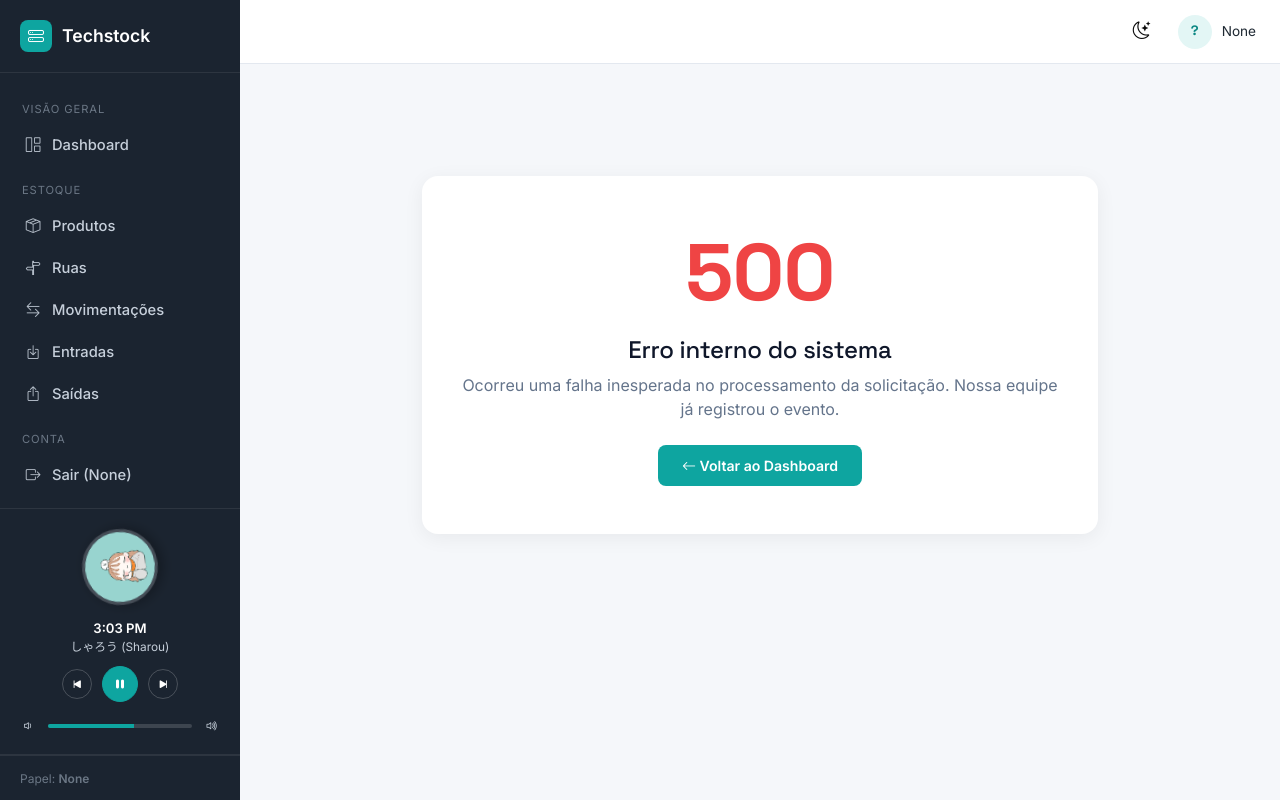
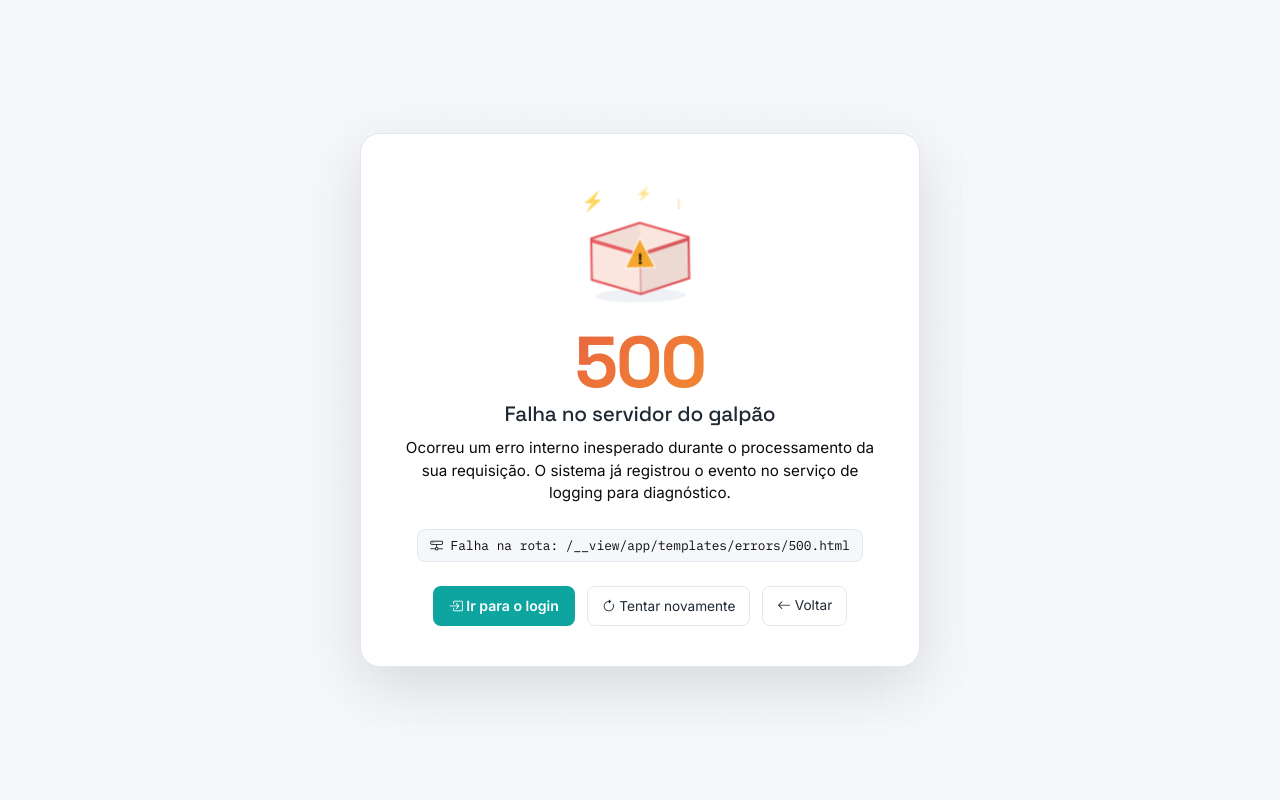
Before and after one commit to Thiago-Navo/Pr--Trabalho-Trabalho-Final, a Flask app: template app/templates/errors/500.html in a window 1280 px wide. Run offline with Flask 3, Linux system fonts and the light colour scheme; the template is opened without the code that fills it, so the values that code supplies are empty.

Commit message:
feat: reformula tela de erro 500 no padrao da 404 e remove duplicatas de templates

```diff
--- a/app/templates/errors/500.html
+++ b/app/templates/errors/500.html
@@ -1,16 +1,192 @@
-{% extends "base.html" %}
+<!DOCTYPE html>
+<html lang="pt-BR" data-theme="light">
+<head>
+  <meta charset="UTF-8" />
+  <meta name="viewport" content="width=device-width, initial-scale=1.0" />
+  <title>500 — Erro interno | Techstock</title>
 
-{% block titulo %}500 — Erro interno — TechStock{% endblock %}
+  <link href="https://cdn.jsdelivr.net/npm/bootstrap@5.3.3/dist/css/bootstrap.min.css" rel="stylesheet">
+  <link href="https://cdn.jsdelivr.net/npm/bootstrap-icons@1.11.3/font/bootstrap-icons.css" rel="stylesheet">
+  <link href="https://fonts.googleapis.com/css2?family=Space+Grotesk:wght@500;700&family=Inter:wght@400;500;600&family=IBM+Plex+Mono:wght@400;600&display=swap" rel="stylesheet">
+  <link href="{{ url_for('static', filename='css/style.css') }}" rel="stylesheet">
 
-{% block conteudo %}
-<section class="container py-5" style="max-width: 700px; margin: 40px auto; text-align: center;">
-  <div style="background: var(--surface, #ffffff); border-radius: 16px; padding: 48px 32px; box-shadow: 0 4px 20px rgba(0,0,0,0.06);">
-    <h1 style="font-size: 5rem; font-weight: 800; color: #EF4444; margin: 0;">500</h1>
-    <h2 style="font-size: 1.5rem; margin: 16px 0 8px; color: var(--text, #0f172a);">Erro interno do sistema</h2>
-    <p style="color: var(--text-muted, #64748b); font-size: 1rem; margin-bottom: 24px;">Ocorreu uma falha inesperada no processamento da solicitação. Nossa equipe já registrou o evento.</p>
-    <a href="{{ url_for('dashboard') }}" class="btn-primary-custom" style="display: inline-block; padding: 10px 24px;">
-      <i class="bi bi-arrow-left"></i> Voltar ao Dashboard
-    </a>
+  <script>
+    (function () {
+      const salvo = localStorage.getItem("estoque-tema");
+      const tema = salvo === "dark" ? "dark" : "light";
+      document.documentElement.setAttribute("data-theme", tema);
+      document.documentElement.setAttribute("data-bs-theme", tema);
+    })();
+  </script>
+
+  <style>
+    .pagina-500 {
+      min-height: 100vh;
+      display: flex;
+      align-items: center;
+      justify-content: center;
+      background: var(--color-bg);
+      padding: 24px;
+      overflow: hidden;
+      position: relative;
+    }
+
+    .pagina-500::before {
+      content: "";
+      position: absolute;
+      inset: 0;
+      background-image:
+        linear-gradient(var(--color-border) 1px, transparent 1px),
+        linear-gradient(90deg, var(--color-border) 1px, transparent 1px);
+      background-size: 40px 40px;
+      opacity: 0.35;
+      mask-image: radial-gradient(circle at center, black 0%, transparent 70%);
+    }
+
+    .cartao-500 {
+      position: relative;
+      z-index: 1;
+      max-width: 560px;
+      width: 100%;
+      text-align: center;
+      background: var(--color-surface);
+      border: 1px solid var(--color-border);
+      border-radius: 20px;
+      padding: 48px 40px 40px;
+      box-shadow: 0 20px 60px rgba(0,0,0,0.12);
+    }
+
+    .icone-500 {
+      width: 150px;
+      margin: 0 auto 8px;
+      animation: flutuar 3.2s ease-in-out infinite;
+    }
+
+    @keyframes flutuar {
+      0%, 100% { transform: translateY(0) rotate(-1deg); }
+      50% { transform: translateY(-14px) rotate(1deg); }
+    }
+
+    .alerta-spark {
+      animation: pulsar 2s ease-in-out infinite;
+      transform-origin: center;
+    }
+    .alerta-spark.s2 { animation-delay: 0.5s; }
+    .alerta-spark.s3 { animation-delay: 1s; }
+
+    @keyframes pulsar {
+      0%, 100% { opacity: 0.3; transform: scale(0.9); }
+      50% { opacity: 1; transform: scale(1.1); }
+    }
+
+    .numero-500 {
+      font-family: var(--font-display);
+      font-weight: 700;
+      font-size: 4.5rem;
+      line-height: 1;
+      letter-spacing: -2px;
+      margin: 8px 0 4px;
+      background: linear-gradient(135deg, var(--color-danger), var(--color-warning));
+      -webkit-background-clip: text;
+      background-clip: text;
+      -webkit-text-fill-color: transparent;
+    }
+
+    .titulo-500 {
+      font-family: var(--font-display);
+      font-size: 1.3rem;
+      color: var(--color-text);
+      margin-bottom: 10px;
+    }
+
+    .texto-500 {
+      color: var(--color-text-muted);
+      font-size: 0.95rem;
+      line-height: 1.5;
+      margin-bottom: 24px;
+    }
+
+    .caminho-500 {
+      font-family: var(--font-mono);
+      font-size: 0.8rem;
+      background: var(--color-bg);
+      border: 1px solid var(--color-border);
+      color: var(--color-text-muted);
+      padding: 6px 12px;
+      border-radius: 8px;
+      display: inline-block;
+      margin-bottom: 24px;
+      word-break: break-all;
+      max-width: 100%;
+    }
+
+    .acoes-500 {
+      display: flex;
+      gap: 12px;
+      justify-content: center;
+      flex-wrap: wrap;
+    }
+
+    .acoes-500 .btn-primary-custom,
+    .acoes-500 .btn-ghost {
+      text-decoration: none;
+    }
+  </style>
+</head>
+<body>
+
+  <div class="pagina-500">
+    <div class="cartao-500">
+
+      <svg class="icone-500" viewBox="0 0 200 170" xmlns="http://www.w3.org/2000/svg">
+        <text x="25" y="35" class="alerta-spark s1" font-family="Space Grotesk, sans-serif" font-weight="700"
+              font-size="24" fill="var(--color-danger)">⚡</text>
+        <text x="155" y="32" class="alerta-spark s2" font-family="Space Grotesk, sans-serif" font-weight="700"
+              font-size="22" fill="var(--color-warning)">!</text>
+        <text x="95" y="20" class="alerta-spark s3" font-family="Space Grotesk, sans-serif" font-weight="700"
+              font-size="18" fill="var(--color-danger)">⚡</text>
+
+        <!-- Sombra base -->
+        <ellipse cx="100" cy="152" rx="60" ry="9" fill="var(--color-border)" opacity="0.6"/>
+
+        <!-- Caixa de controle WMS / Servidor -->
+        <polygon points="35,75 100,55 165,75 165,130 100,150 35,130" fill="var(--color-danger-light)"
+                 stroke="var(--color-danger)" stroke-width="2.5"/>
+        <polygon points="35,75 100,95 165,75 165,80 100,100 35,80" fill="var(--color-danger)" opacity="0.85"/>
+        <polygon points="100,95 100,150 165,130 165,75" fill="#000" opacity="0.06"/>
+        <polygon points="100,55 100,95 35,75" fill="#000" opacity="0.04"/>
+        <line x1="100" y1="95" x2="100" y2="150" stroke="var(--color-danger-dark)" stroke-width="1.5" opacity="0.5"/>
+
+        <!-- Triângulo de aviso frontal -->
+        <polygon points="100,75 80,115 120,115" fill="var(--color-warning)" opacity="0.95" stroke="var(--color-surface)" stroke-width="1.5"/>
+        <text x="100" y="110" font-family="Space Grotesk, sans-serif" font-weight="700" font-size="20"
+              fill="#000" text-anchor="middle">!</text>
+      </svg>
+
+      <div class="numero-500">500</div>
+      <h1 class="titulo-500">Falha no servidor do galpão</h1>
+      <p class="texto-500">
+        Ocorreu um erro interno inesperado durante o processamento da sua requisição.
+        O sistema já registrou o evento no serviço de logging para diagnóstico.
+      </p>
+
+      {% if request and request.path %}
+      <div class="caminho-500"><i class="bi bi-hdd-network"></i> Falha na rota: {{ request.path }}</div>
+      {% endif %}
+      <br>
+
+      <div class="acoes-500">
+        {% if session.get('usuario_id') or usuario_logado %}
+        <a href="{{ url_for('dashboard') }}" class="btn-primary-custom"><i class="bi bi-grid-1x2"></i> Voltar ao Dashboard</a>
+        {% else %}
+        <a href="{{ url_for('login') }}" class="btn-primary-custom"><i class="bi bi-box-arrow-in-right"></i> Ir para o login</a>
+        {% endif %}
+        <button onclick="window.location.reload()" class="btn-ghost" style="cursor:pointer;"><i class="bi bi-arrow-clockwise"></i> Tentar novamente</button>
+        <a href="javascript:history.back()" class="btn-ghost"><i class="bi bi-arrow-left"></i> Voltar</a>
+      </div>
+
+    </div>
   </div>
-</section>
-{% endblock %}
+
+</body>
+</html>
```
Also changed, not shown: app/templates/404.html (deleted, +0 -184 lines), app/templates/500.html (deleted, +0 -16 lines).
